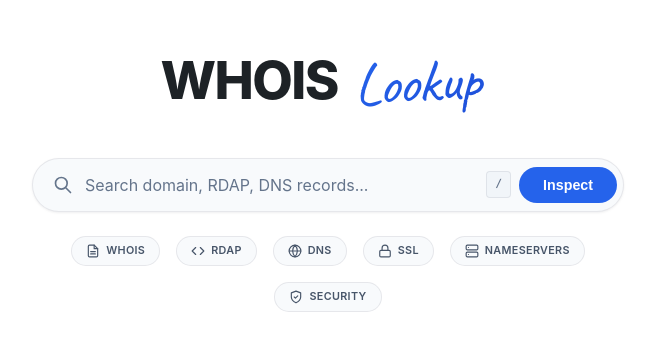
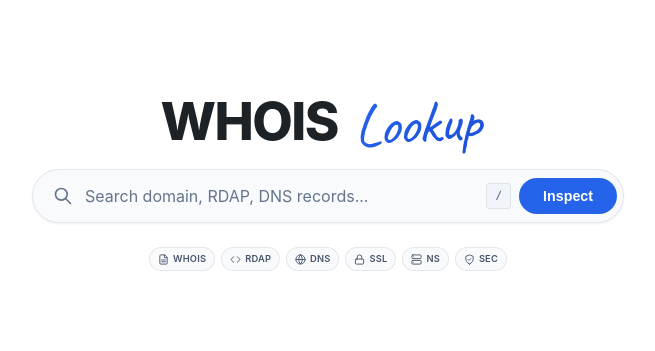
Before and after one commit to zakisheriff/WHOIS-Lookup, a Next.js app: page / in a window 1280 px wide. Shown: the part 221-572 px from the top of the page, without its empty margins (312-967 px from the left). Built offline with nearby package versions, Linux system fonts and the light colour scheme.

Commit message:
style: shrink feature badges and reduce hero bottom margin

```diff
--- a/src/app/page.tsx
+++ b/src/app/page.tsx
@@ -49,7 +49,7 @@ export default function Home() {
           animate="show"
           style={{ display: 'flex', flexDirection: 'column', alignItems: 'center', width: '100%' }}
         >
-          <motion.div className={styles.hero} variants={itemVariants} style={{ marginBottom: '20px' }}>
+          <motion.div className={styles.hero} variants={itemVariants} style={{ marginBottom: '8px' }}>
             <h1 className={styles.title}>WHOIS <span className={styles.signature}>Lookup</span></h1>
           </motion.div>
 
@@ -96,14 +96,14 @@ export default function Home() {
                 <line x1="6" y1="6" x2="6.01" y2="6" />
                 <line x1="6" y1="18" x2="6.01" y2="18" />
               </svg>
-              <span>Nameservers</span>
+              <span>NS</span>
             </div>
             <div className={styles.featureIconItem}>
               <svg viewBox="0 0 24 24" fill="none" stroke="currentColor" strokeWidth="2" strokeLinecap="round" strokeLinejoin="round">
                 <path d="M12 22s8-4 8-10V5l-8-3-8 3v7c0 6 8 10 8 10z" />
                 <path d="m9 12 2 2 4-4" />
               </svg>
-              <span>Security</span>
+              <span>SEC</span>
             </div>
           </motion.div>
         </motion.div>
--- a/src/styles/Home.module.css
+++ b/src/styles/Home.module.css
@@ -11,7 +11,7 @@
 .hero {
   text-align: center;
   max-width: 800px;
-  margin-bottom: 48px;
+  margin-bottom: 12px;
   display: flex;
   flex-direction: column;
   align-items: center;
@@ -28,7 +28,7 @@
   border-radius: 100px;
   font-size: 0.85rem;
   font-weight: 500;
-  margin-bottom: 24px;
+  margin-bottom: 12px;
   letter-spacing: 0.05em;
   text-transform: uppercase;
 }
@@ -46,7 +46,7 @@
   font-weight: 850;
   line-height: 1.1;
   letter-spacing: -0.03em;
-  margin-bottom: 18px;
+  margin-bottom: 0px;
   color: #1d2226;
 }
 
@@ -175,7 +175,7 @@
   display: flex;
   justify-content: center;
   align-items: center;
-  gap: 16px;
+  gap: 6px;
   flex-wrap: wrap;
   width: 100%;
 }
@@ -183,13 +183,13 @@
 .featureIconItem {
   display: flex;
   align-items: center;
-  gap: 6px;
+  gap: 4px;
   color: var(--text-secondary);
   transition: all 0.2s ease;
   cursor: default;
   background: var(--bg-secondary);
   border: 1px solid var(--border-color);
-  padding: 6px 14px;
+  padding: 4px 8px;
   border-radius: 99px;
 }
 
@@ -201,15 +201,15 @@
 }
 
 .featureIconItem svg {
-  width: 14px;
-  height: 14px;
+  width: 11px;
+  height: 11px;
   stroke: currentColor;
 }
 
 .featureIconItem span {
-  font-size: 0.72rem;
+  font-size: 0.62rem;
   font-weight: 600;
-  letter-spacing: 0.03em;
+  letter-spacing: 0.02em;
   text-transform: uppercase;
 }
 
```
